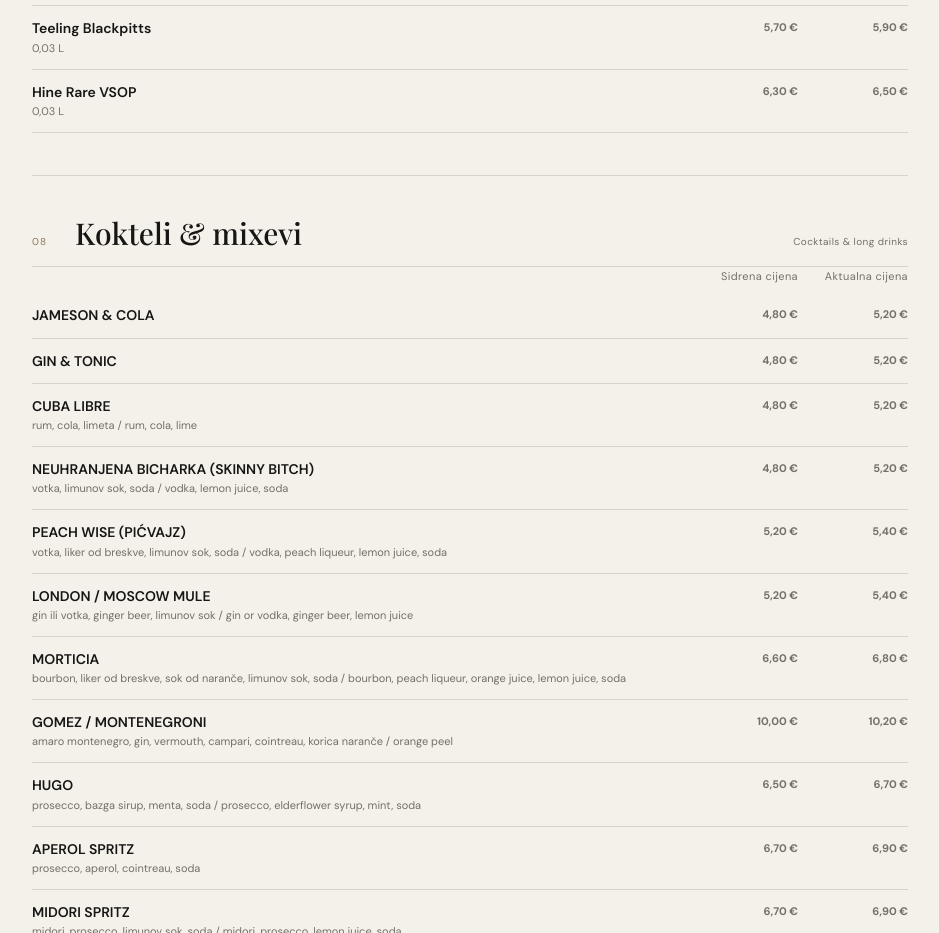
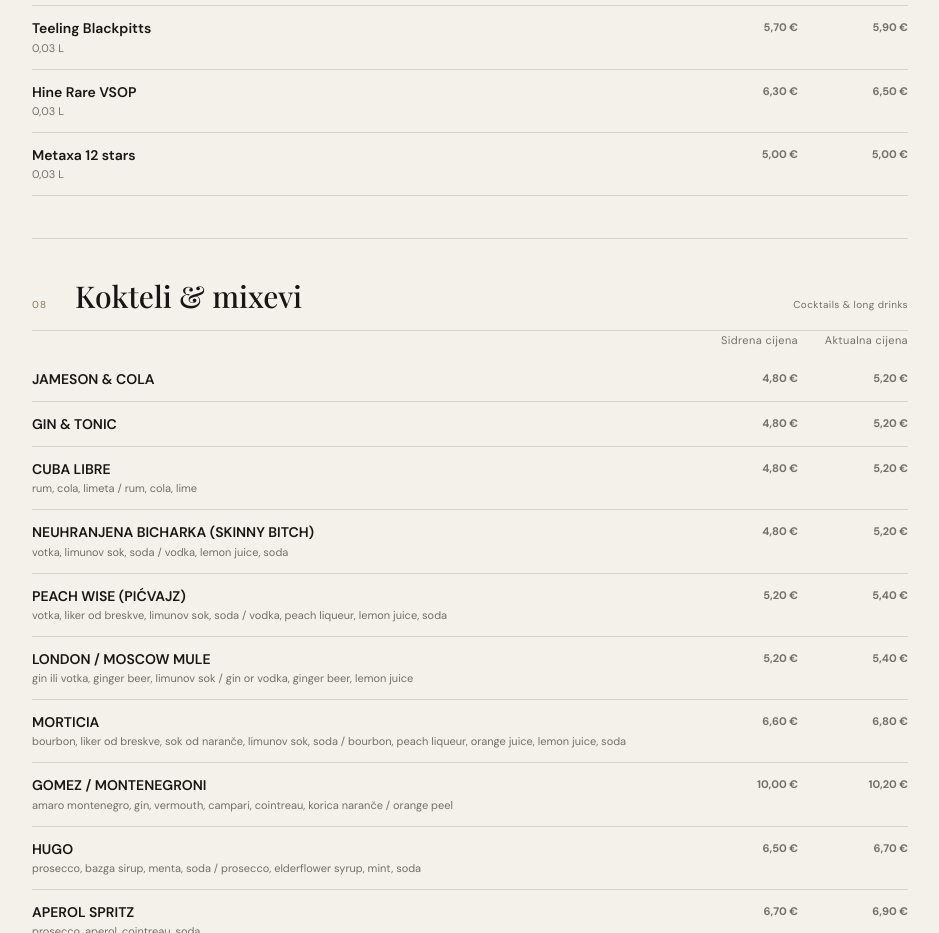
Before and after one commit to tc-rodo/tc-rodo-cjenik, a plain HTML site: page index.html in a window 1280 px wide. Shown: the part 6580-7513 px from the top of the page, without its empty margins (170-1109 px from the left). Drawn offline with nearby package versions, Linux system fonts and the light colour scheme.

Commit message:
Add Metaxa 12 stars article to the index.html

```diff
--- a/index.html
+++ b/index.html
@@ -156,7 +156,8 @@
         <article><div><b>Glenmorangie Original</b><span>0,03 L</span></div><strong class="price"><span class="anchor-value">5,50 €</span><span class="current-value">5,70 €</span></strong></article>
         <article><div><b>Teeling Blackpitts</b><span>0,03 L</span></div><strong class="price"><span class="anchor-value">5,70 €</span><span class="current-value">5,90 €</span></strong></article>
         <article><div><b>Hine Rare VSOP</b><span>0,03 L</span></div><strong class="price"><span class="anchor-value">6,30 €</span><span class="current-value">6,50 €</span></strong></article>
-      </div>
+        <article><div><b>Metaxa 12 stars</b><span>0,03 L</span></div><strong class="price"><span class="anchor-value">5,00 €</span><span class="current-value">5,00 €</span></strong></article>
+</div>
     </section>
 
     <section class="menu-section" id="kokteli">
```
